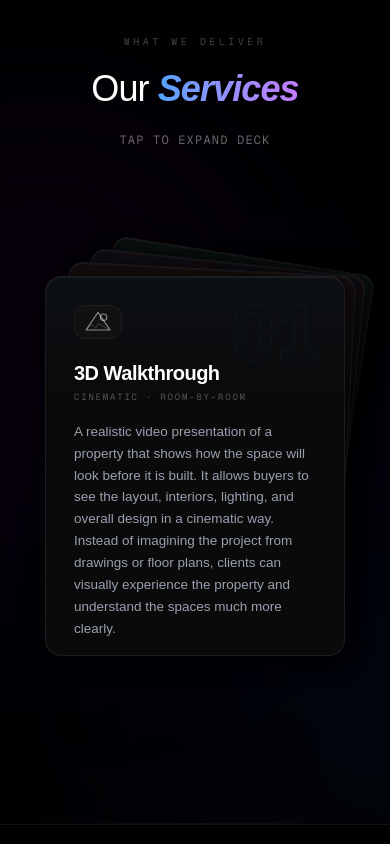
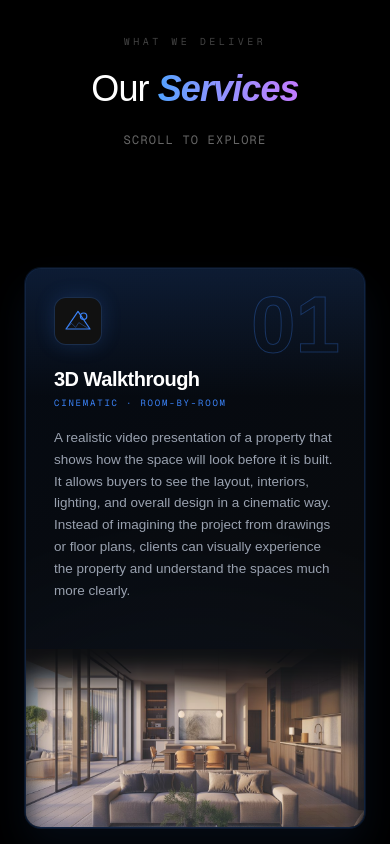
Before and after one commit to Abhishek-dev69/NextFrame_3D, a Next.js app: page / in a window 390 px wide. Shown: the part 7940-8784 px from the top of the page. Built offline with nearby package versions, Linux system fonts and the light colour scheme.

Commit message:
feat: auto-expand Our Services cards on Mobile so tap is not required

```diff
--- a/src/components/ServicesSection.tsx
+++ b/src/components/ServicesSection.tsx
@@ -69,8 +69,6 @@ const services = [
 ];
 
 export const ServicesSection = () => {
-  const [isHovered, setIsHovered] = useState(false);
-
   return (
     <section
       id="services"
@@ -84,70 +82,72 @@ export const ServicesSection = () => {
       <div className="absolute bottom-1/4 right-1/4 w-[500px] h-[500px] bg-purple-600/5 rounded-full blur-[120px] pointer-events-none" />
 
       {/* Header */}
-      <motion.div
-        layout
-        className="flex flex-col items-center text-center justify-center gap-4 mb-16 z-20 pointer-events-none px-6"
-      >
+      <div className="flex flex-col items-center text-center justify-center gap-4 mb-20 z-20 pointer-events-none px-6">
         <p className="text-[10px] font-mono tracking-[0.35em] uppercase text-white/25 mb-1">What we deliver</p>
         <h2 className="text-4xl md:text-5xl font-light text-white tracking-tight leading-[1.1]">
           Our <span className="font-semibold italic bg-clip-text text-transparent bg-gradient-to-r from-blue-400 to-purple-400">Services</span>
         </h2>
         <p className="mt-2 text-xs text-white/40 font-mono tracking-widest uppercase">
           <span className="hidden lg:inline">Hover to expand deck</span>
-          <span className="lg:hidden">Tap to expand deck</span>
+          <span className="lg:hidden">Scroll to explore</span>
         </p>
-      </motion.div>
+      </div>
 
       {/* Deck Container */}
-      <motion.div
-        layout
-        className="flex flex-col lg:flex-row items-center justify-center relative z-10 w-full px-6 py-10"
-        onMouseEnter={() => setIsHovered(true)}
-        onMouseLeave={() => setIsHovered(false)}
-        onClick={() => setIsHovered(!isHovered)}
-      >
+      <div className="flex flex-col lg:flex-row items-center lg:justify-center relative z-10 w-full px-6 py-10 gap-8 lg:gap-0 lg:h-[600px]">
         {services.map((svc, i) => (
-          <ServiceCard
-            key={svc.id}
-            svc={svc}
-            index={i}
-            isHovered={isHovered}
-          />
+          <ServiceCard key={svc.id} svc={svc} index={i} />
         ))}
-      </motion.div>
+      </div>
     </section>
   );
 };
 
-function ServiceCard({ svc, index, isHovered }: any) {
+function ServiceCard({ svc, index }: any) {
+  const [isHovered, setIsHovered] = useState(false);
+  const [isMobile, setIsMobile] = useState(false);
+
+  React.useEffect(() => {
+    const checkMobile = () => setIsMobile(window.innerWidth < 1024);
+    checkMobile();
+    window.addEventListener("resize", checkMobile);
+    return () => window.removeEventListener("resize", checkMobile);
+  }, []);
+
+  // For mobile, we just render them vertically expanded.
+  // For desktop, we use the hover-deck logic.
+  const isExpanded = isMobile ? true : isHovered;
+
   return (
     <motion.div
       layout
       initial={false}
       animate={{
-        scale: isHovered ? 1 : 1 - (index * 0.04),
-        rotate: isHovered ? (index % 2 === 0 ? -1 : 1) : index * 3,
-        y: isHovered ? 0 : index * -15,   // Shift upwards slightly for a physical deck look
-        x: isHovered ? 0 : index * 8,     // Shift right slightly
+        scale: isMobile ? 1 : (isHovered ? 1 : 1 - (index * 0.04)),
+        rotate: isMobile ? 0 : (isHovered ? (index % 2 === 0 ? -1 : 1) : index * 3),
+        y: isMobile ? 0 : (isHovered ? 0 : index * -15),
+        x: isMobile ? 0 : (isHovered ? 0 : index * 8),
         zIndex: 10 - index,
-        height: isHovered ? 560 : 380,    // Image comes down
+        height: isExpanded ? 560 : 380,
       }}
       transition={{
         type: "spring",
         stiffness: 260,
         damping: 25,
-        delay: isHovered ? index * 0.05 : 0
+        delay: isMobile ? 0 : (isHovered ? index * 0.05 : 0)
       }}
+      onMouseEnter={() => !isMobile && setIsHovered(true)}
+      onMouseLeave={() => !isMobile && setIsHovered(false)}
       className={`
-        relative w-[300px] flex-shrink-0 cursor-pointer rounded-2xl overflow-hidden flex flex-col
-        ${!isHovered && index > 0 ? "mt-[-380px] lg:mt-0 lg:ml-[-300px]" : "mt-6 lg:mt-0 lg:ml-6"}
+        relative w-full max-w-[340px] lg:w-[300px] flex-shrink-0 cursor-pointer rounded-2xl overflow-hidden flex flex-col mx-auto
+        ${!isMobile && !isHovered && index > 0 ? "lg:absolute lg:mt-0 lg:ml-[-30px]" : "lg:relative lg:mx-3"}
       `}
       style={{
-        background: isHovered
+        background: isExpanded
           ? `linear-gradient(145deg, ${svc.color}14 0%, #0a0a0a 100%)`
           : "#0a0a0a",
-        border: `1px solid ${isHovered ? `${svc.color}35` : "rgba(255,255,255,0.08)"}`,
-        boxShadow: isHovered
+        border: `1px solid ${isExpanded ? `${svc.color}35` : "rgba(255,255,255,0.08)"}`,
+        boxShadow: isExpanded
           ? `0 0 0 1px ${svc.color}20, 0 20px 40px ${svc.color}15, 0 8px 32px rgba(0,0,0,0.8)`
           : `0 4px 24px rgba(0,0,0,0.7), 0 1px 0 rgba(255,255,255,0.06) inset`,
       }}
@@ -157,7 +157,7 @@ function ServiceCard({ svc, index, isHovered }: any) {
         className="absolute top-0 left-0 right-0 h-32 pointer-events-none transition-opacity duration-500 z-0"
         style={{
           background: `linear-gradient(180deg, ${svc.color}25 0%, transparent 100%)`,
-          opacity: isHovered ? 1 : 0.3,
+          opacity: isExpanded ? 1 : 0.3,
         }}
       />
 
@@ -167,7 +167,7 @@ function ServiceCard({ svc, index, isHovered }: any) {
         style={{
           WebkitTextStroke: `1px ${svc.color}`,
           color: "transparent",
-          opacity: isHovered ? 0.3 : 0.08,
+          opacity: isExpanded ? 0.3 : 0.08,
         }}
       >
         {svc.id}
@@ -179,9 +179,9 @@ function ServiceCard({ svc, index, isHovered }: any) {
         <div
           className="w-12 h-12 rounded-xl flex items-center justify-center mb-5 transition-all duration-500 bg-[#111] border border-white/5"
           style={{
-            color: isHovered ? svc.color : "rgba(255,255,255,0.5)",
-            borderColor: isHovered ? `${svc.color}40` : "rgba(255,255,255,0.05)",
-            boxShadow: isHovered ? `0 0 20px ${svc.color}30` : "none",
+            color: isExpanded ? svc.color : "rgba(255,255,255,0.5)",
+            borderColor: isExpanded ? `${svc.color}40` : "rgba(255,255,255,0.05)",
+            boxShadow: isExpanded ? `0 0 20px ${svc.color}30` : "none",
           }}
         >
           {svc.icon}
@@ -190,7 +190,7 @@ function ServiceCard({ svc, index, isHovered }: any) {
         <h3 className="text-xl font-semibold text-white tracking-tight mb-1">{svc.title}</h3>
         <p
           className="text-[9px] font-mono tracking-[0.2em] uppercase mb-4 transition-colors duration-300"
-          style={{ color: isHovered ? svc.color : "rgba(255,255,255,0.3)" }}
+          style={{ color: isExpanded ? svc.color : "rgba(255,255,255,0.3)" }}
         >
           {svc.tagline}
         </p>
@@ -203,8 +203,8 @@ function ServiceCard({ svc, index, isHovered }: any) {
       <motion.div
         initial={false}
         animate={{
-          height: isHovered ? 180 : 0,
-          opacity: isHovered ? 1 : 0
+          height: isExpanded ? 180 : 0,
+          opacity: isExpanded ? 1 : 0
         }}
         className="w-full shrink-0 relative overflow-hidden bg-[#0A0A0A]"
       >
@@ -219,7 +219,7 @@ function ServiceCard({ svc, index, isHovered }: any) {
       {/* Hover glow overlay */}
       <motion.div
         className="absolute inset-0 pointer-events-none mix-blend-screen opacity-0"
-        animate={{ opacity: isHovered ? 0.1 : 0 }}
+        animate={{ opacity: isExpanded ? 0.1 : 0 }}
         style={{
           background: `radial-gradient(circle at 50% 120%, ${svc.color}, transparent 60%)`
         }}
```
